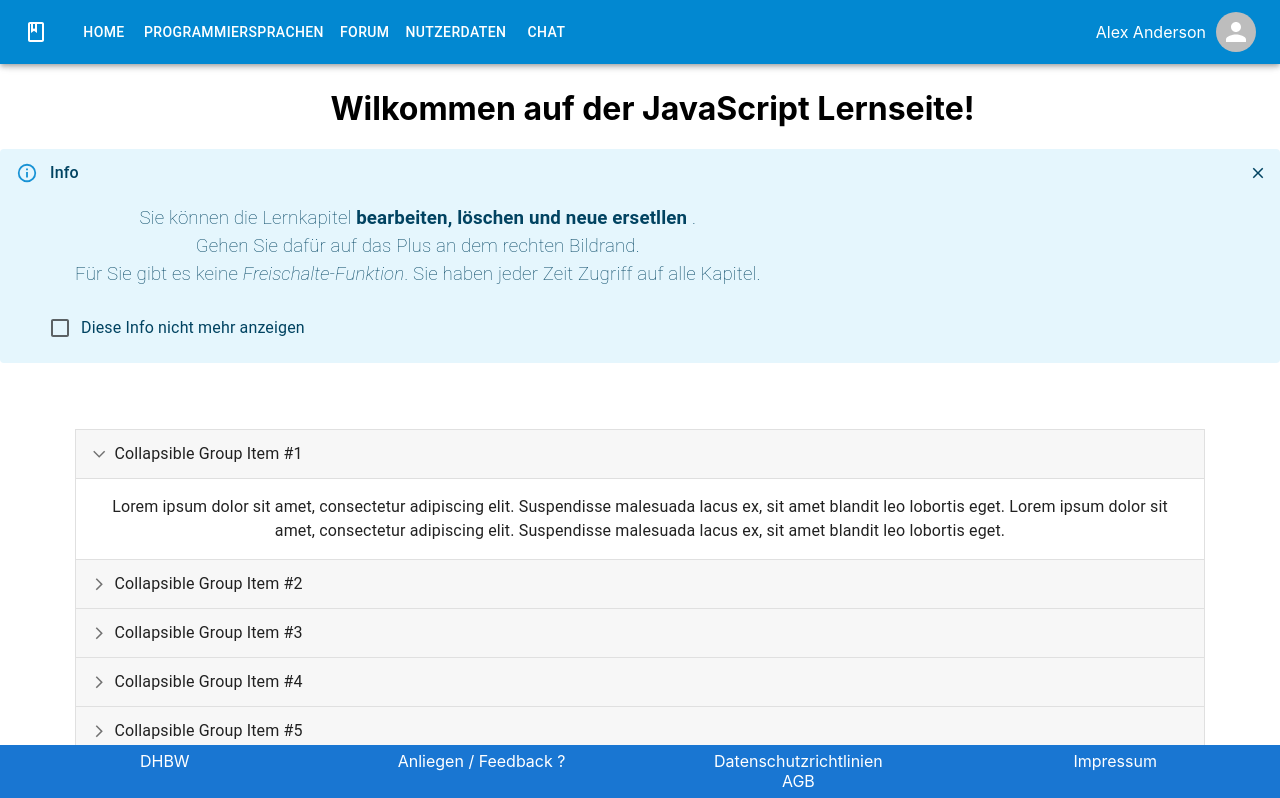
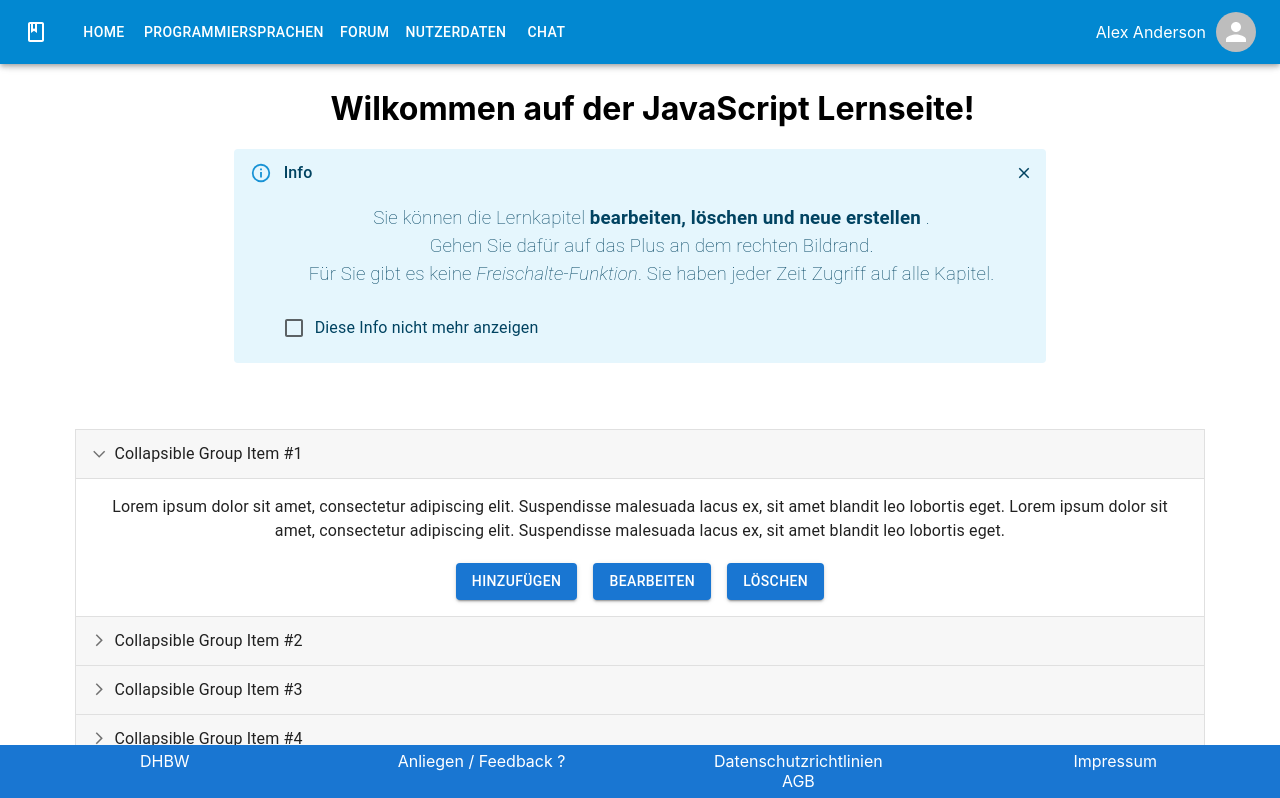
Before and after one commit to sakulklk/Lernmanagement, a Next.js app: page /kapitelJSD in a window 1280 px wide. Shown: the top 798 px of the page. Built offline with nearby package versions, Linux system fonts and the light colour scheme.

Commit message:
2 files modified

```diff
--- a/components/kapitelJS/kapitelDozent.js
+++ b/components/kapitelJS/kapitelDozent.js
@@ -16,7 +16,7 @@ import UpgradeIcon from '@mui/icons-material/Upgrade';
 import Alert from '@mui/material/Alert';
 import Stack from '@mui/material/Stack';
 import AlertTitle from '@mui/material/AlertTitle';
-
+import Button from '@mui/material/Button';
 import IconButton from '@mui/material/IconButton';
 import Collapse from '@mui/material/Collapse';
 import CloseIcon from '@mui/icons-material/Close';
@@ -111,7 +111,7 @@ export default function CustomizedAccordions() {
       `}</style>
 
       <h1> Wilkommen auf der JavaScript Lernseite! </h1>
-      <Box sx={{ width: '100%' }}>
+      <Stack sx={{ width: '100%' }} alignItems="center" justifyContent="center">
         <Collapse in={open}>
           <Alert
             severity="info"
@@ -134,7 +134,7 @@ export default function CustomizedAccordions() {
               <h3>
                 {' '}
                 Sie können die Lernkapitel{' '}
-                <b> bearbeiten, löschen und neue ersetllen </b>.<br /> Gehen Sie
+                <b> bearbeiten, löschen und neue erstellen </b>.<br /> Gehen Sie
                 dafür auf das Plus an dem rechten Bildrand. <br /> Für Sie gibt
                 es keine <i> Freischalte-Funktion</i>. Sie haben jeder Zeit
                 Zugriff auf alle Kapitel.
@@ -146,7 +146,7 @@ export default function CustomizedAccordions() {
             </Typography>
           </Alert>
         </Collapse>
-      </Box>
+      </Stack>
       <div className="acc">
         <Accordion
           expanded={expanded === 'panel1'}
@@ -163,6 +163,12 @@ export default function CustomizedAccordions() {
               Suspendisse malesuada lacus ex, sit amet blandit leo lobortis
               eget.
             </Typography>
+            <br />
+            <Stack spacing={2} direction="row" justifyContent="center">
+              <Button variant="contained">Hinzufügen</Button>
+              <Button variant="contained">Bearbeiten</Button>
+              <Button variant="contained">Löschen</Button>
+            </Stack>
           </AccordionDetails>
         </Accordion>
         <Accordion
```
Also changed, not shown: components/kapitelJS/kapitelübersicht_na.js (+3 -35 lines).
